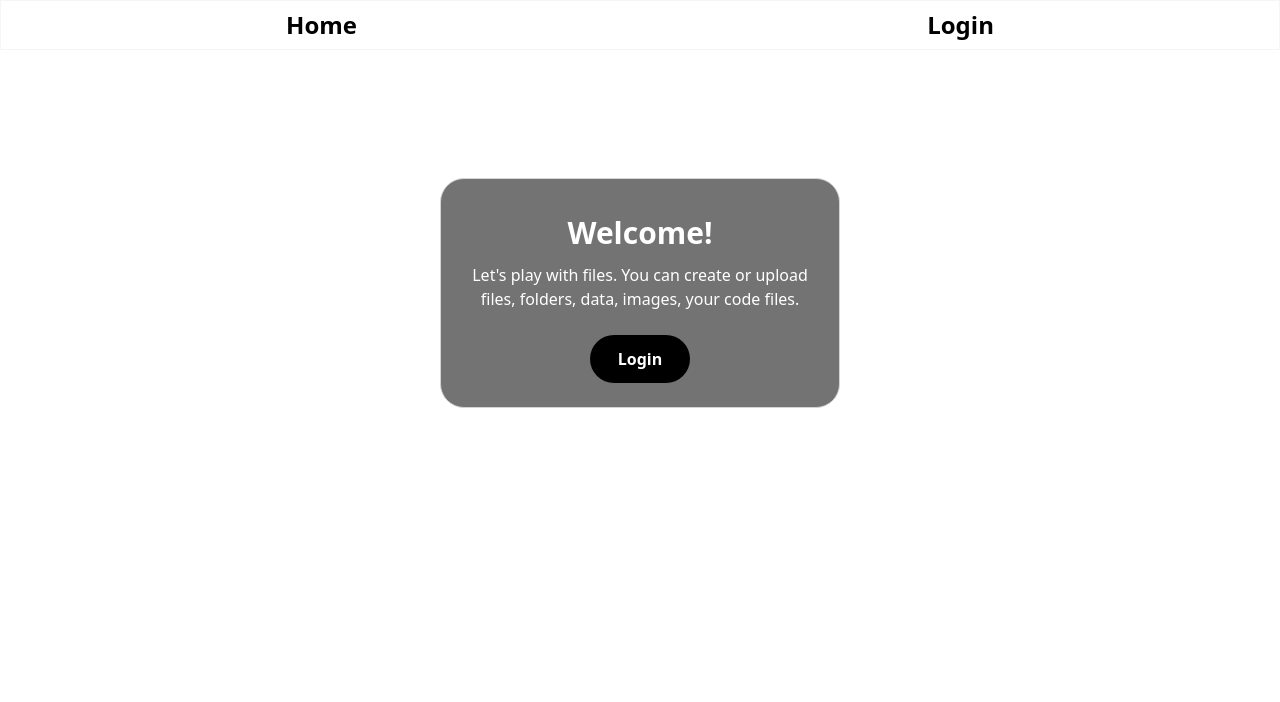
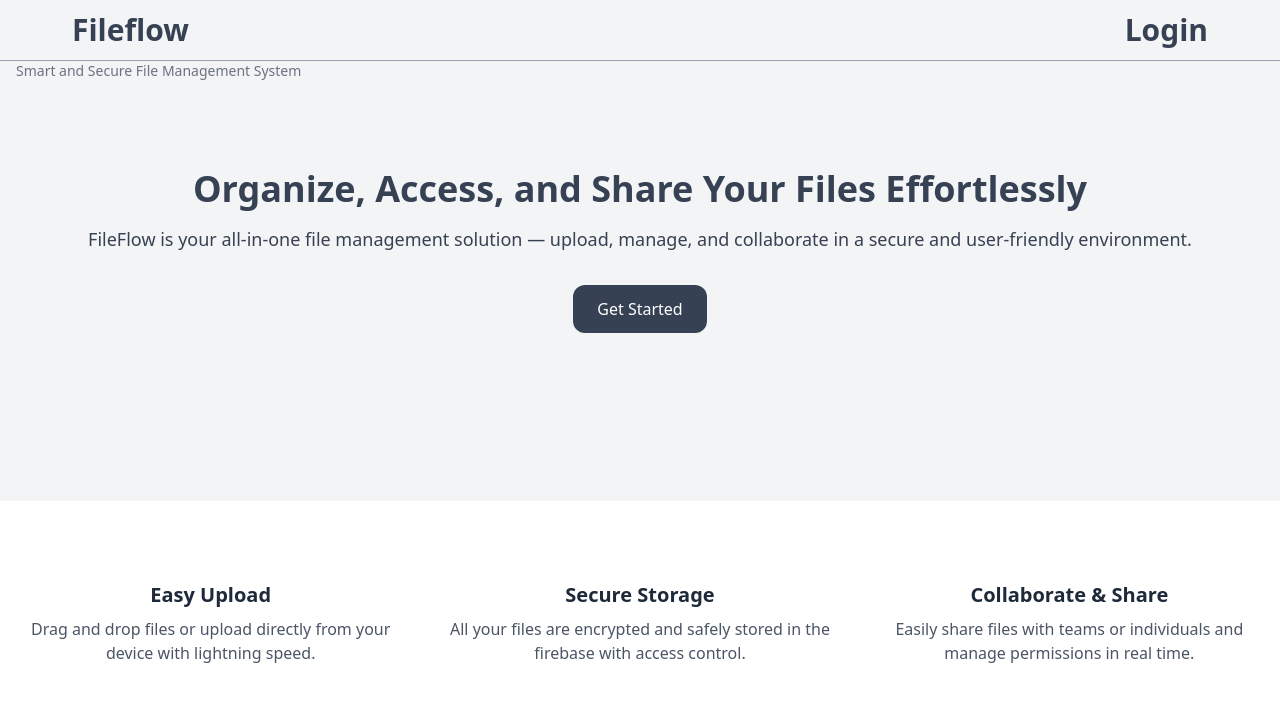
Before and after one commit to aditirawatar/file-management-system, a React (Vite) app: page / in a window 1280 px wide. Shown: the top 702 px of the page. Built offline with nearby package versions, Linux system fonts and the light colour scheme.

Commit message:
Made changes to folder and file creation UI

```diff
--- a/package.json
+++ b/package.json
@@ -28,6 +28,7 @@
     "eslint-plugin-react-hooks": "^5.1.0",
     "eslint-plugin-react-refresh": "^0.4.19",
     "globals": "^15.15.0",
+    "tailwind-scrollbar": "^4.0.2",
     "vite": "^6.2.0"
   }
 }
--- a/src/Pages/Dashboard/DashboardPage.jsx
+++ b/src/Pages/Dashboard/DashboardPage.jsx
@@ -20,6 +20,13 @@ const DashboardPage = () => {
   const [currentFolderId, setCurrentFolderId] = useState(null);
   const [folderStack, setFolderStack] = useState([]);
   const navigate = useNavigate();
+  const [showFolderInput, setShowFolderInput] = useState(false);
+  const [newFolderName, setNewFolderName] = useState('');
+  const [isCreatingFolder, setIsCreatingFolder] = useState(false);
+const [folderName, setFolderName] = useState('');
+const [showFileInput, setShowFileInput] = useState(false);
+const [newFileName, setNewFileName] = useState('');
+
 
   useEffect(() => {
     const auth = getAuth();
@@ -77,26 +84,29 @@ const DashboardPage = () => {
     }
   };
 
+  //create folder ---
   const createFolderHandler = async () => {
-    const name = prompt('Enter folder name:');
-    if (!name || !user) return;
+  if (!newFolderName.trim() || !user) return;
 
   try {
     const userItemsRef = collection(db, 'users', user.uid, 'items');
     const docRef = await addDoc(userItemsRef, {
       type: 'folder',
-        name,
+      name: newFolderName.trim(),
       parentId: currentFolderId || null,
       createdAt: new Date()
     });
 
-      await logActivity('folder', name, { folderId: docRef.id });
+    await logActivity('folder', newFolderName.trim(), { folderId: docRef.id });
+    setNewFolderName('');
+    setShowFolderInput(false);
   } catch (error) {
     console.error("Error creating folder:", error);
     alert("Failed to create folder. Please try again.");
   }
 };
 
+   //Create file --
   const createFile = async () => {
     const name = prompt('Enter file name:');
     if (!name || !user) return;
@@ -273,34 +283,138 @@ const DashboardPage = () => {
   if (showUpload) return <FilePageWrapper />;
 
   return (
-    <div className="min-h-screen w-full bg-blue-900 text-white">
+    <div className="min-h-screen w-full bg-gray-900 text-white">
       <div className="container mx-auto px-8 py-12 flex flex-col items-center">
         <div className="w-full flex justify-between items-center mb-8">
           <h1 className="text-4xl font-bold">📁 My Drive</h1>
           <button
             onClick={handleLogout}
-            className="bg-red-600 hover:bg-red-700 px-4 py-2 rounded text-white font-medium"
+            className="bg-white hover:bg-red-700 hover:text-white hover:cursor-pointer px-4 py-2 rounded text-black font-medium"
           >
             🔒 Logout
           </button>
         </div>
 
+        {/* Create folder */}
+
         <div className="flex justify-center gap-8 mb-6 w-full max-w-4xl">
+         {showFolderInput ? (
+  <div className="flex flex-col items-center gap-2 bg-gray-800 p-4 rounded-xl shadow-md max-w-xs w-full">
+    <input
+      type="text"
+      value={newFolderName}
+      onChange={(e) => setNewFolderName(e.target.value)}
+      placeholder="Enter folder name"
+      className="w-full px-3 py-2 rounded-md bg-gray-100 text-black focus:outline-none focus:ring-2 focus:ring-purple-500"
+    />
+    <div className="flex gap-2">
       <button
-            onClick={createFolderHandler}
-            className="bg-blue-600 hover:bg-blue-700 px-6 py-3 rounded-lg text-lg font-medium flex-1 max-w-xs"
+        onClick={async () => {
+          if (!newFolderName.trim() || !user) return;
+
+          try {
+            const userItemsRef = collection(db, 'users', user.uid, 'items');
+            const docRef = await addDoc(userItemsRef, {
+              type: 'folder',
+              name: newFolderName,
+              parentId: currentFolderId || null,
+              createdAt: new Date()
+            });
+            await logActivity('folder', newFolderName, { folderId: docRef.id });
+
+            // Reset to initial state
+            setShowFolderInput(false);
+            setNewFolderName('');
+          } catch (error) {
+            console.error("Error creating folder:", error);
+            alert("Failed to create folder. Please try again.");
+          }
+        }}
+        className="bg-purple-600 hover:bg-purple-700 text-white px-4 py-2 rounded-md font-semibold"
+      >
+        Create
+      </button>
+      <button
+        onClick={() => {
+          setShowFolderInput(false);
+          setNewFolderName('');
+        }}
+        className="bg-gray-500 hover:bg-gray-600 text-white px-4 py-2 rounded-md font-semibold"
+      >
+        Cancel
+      </button>
+    </div>
+  </div>
+) : (
+  <button
+    onClick={() => setShowFolderInput(true)}
+    className="bg-purple-600 text-white hover:bg-purple-700 hover:text-white hover:cursor-pointer px-6 py-5 rounded-lg text-2xl font-bold flex-1 max-w-xs"
   >
     + New Folder
   </button>
+)}
+
+          {/* create file */}
+          {showFileInput ? (
+  <div className="flex flex-col items-center gap-2 bg-gray-800 p-4 rounded-xl shadow-md max-w-xs w-full">
+    <input
+      type="text"
+      value={newFileName}
+      onChange={(e) => setNewFileName(e.target.value)}
+      placeholder="Enter file name"
+      className="w-full px-3 py-2 rounded-md bg-gray-100 text-black focus:outline-none focus:ring-2 focus:ring-green-500"
+    />
+    <div className="flex gap-2">
       <button
-            onClick={createFile}
-            className="bg-green-600 hover:bg-green-700 px-6 py-3 rounded-lg text-lg font-medium flex-1 max-w-xs"
+        onClick={async () => {
+          if (!newFileName.trim() || !user) return;
+
+          try {
+            const userItemsRef = collection(db, 'users', user.uid, 'items');
+            const docRef = await addDoc(userItemsRef, {
+              type: 'file',
+              name: newFileName,
+              parentId: currentFolderId || null,
+              createdAt: new Date(),
+              content: '' // Optional: default empty content
+            });
+            await logActivity('file', newFileName, { fileId: docRef.id });
+
+            // Reset to original state
+            setShowFileInput(false);
+            setNewFileName('');
+          } catch (error) {
+            console.error("Error creating file:", error);
+            alert("Failed to create file. Please try again.");
+          }
+        }}
+        className="bg-green-600 hover:bg-green-700 text-white px-4 py-2 rounded-md font-semibold"
+      >
+        Create
+      </button>
+      <button
+        onClick={() => {
+          setShowFileInput(false);
+          setNewFileName('');
+        }}
+        className="bg-gray-500 hover:bg-gray-600 text-white px-4 py-2 rounded-md font-semibold"
+      >
+        Cancel
+      </button>
+    </div>
+  </div>
+) : (
+  <button
+    onClick={() => setShowFileInput(true)}
+    className="bg-green-600 hover:bg-green-700 hover:cursor-pointer px-6 py-3 rounded-lg text-2xl font-bold flex-1 max-w-xs"
   >
     + New File
   </button>
+)}
+
           <button
             onClick={openUpload}
-            className="bg-purple-600 hover:bg-purple-700 px-6 py-3 rounded-lg text-lg font-medium flex-1 max-w-xs"
+            className="bg-blue-600 hover:bg-blue-700 hover:cursor-pointer px-6 py-3 rounded-lg text-2xl font-bold flex-1 max-w-xs"
           >
             ⬆️ Upload File
           </button>
--- a/src/Pages/Main.jsx
+++ b/src/Pages/Main.jsx
@@ -3,17 +3,42 @@ import { Link } from "react-router-dom";
 function Main() {
 
   return (
-    <div className="border border-neutral-300 rounded-3xl w-[400px] px-3 py-3 text-center mx-auto my-32 bg-neutral-500">
-      <h1 className="text-3xl font-bold text-white mb-3 mt-6">Welcome!</h1>
-      <p className="text-white mb-6">
-        Let's play with files. You can create or upload files, folders, data, images, your code files.
-      </p>
-     <Link to="/Login"> <button
-        className="bg-black text-white font-semibold px-7 py-3 rounded-4xl border-0 mb-3"
-      >
-        Login
-      </button></Link>
+
+       <div className="min-h-screen bg-gray-100 text-gray-800">
+        <div className="container mx-auto px-4">
+          <p className="text-sm text-gray-500">Smart and Secure File Management System</p>
+        </div>
+
+      <section className="container mx-auto px-4 py-22 text-center">
+        <h2 className="text-4xl text-gray-700 font-bold mb-4">Organize, Access, and Share Your Files Effortlessly</h2>
+        <p className="text-lg text-gray-700 mb-8">
+          FileFlow is your all-in-one file management solution — upload, manage, and collaborate in a secure and user-friendly environment.
+        </p>
+       <Link to="/Login"> <button className="bg-gray-700 text-white px-6 py-3 rounded-xl hover:bg-purple-800 transition">
+          Get Started
+        </button></Link>
+      </section>
+
+      {/* Features */}
+      <section className="bg-white py-20 my-20">
+        <div className="container mx-auto px-4 grid md:grid-cols-3 gap-10 text-center">
+          <div>
+            <h3 className="text-xl font-semibold mb-2">Easy Upload</h3>
+            <p className="text-gray-600">Drag and drop files or upload directly from your device with lightning speed.</p>
+          </div>
+          <div>
+            <h3 className="text-xl font-semibold mb-2">Secure Storage</h3>
+            <p className="text-gray-600">All your files are encrypted and safely stored in the firebase with access control.</p>
+          </div>
+          <div>
+            <h3 className="text-xl font-semibold mb-2">Collaborate & Share</h3>
+            <p className="text-gray-600">Easily share files with teams or individuals and manage permissions in real time.</p>
+          </div>
+        </div>
+      </section>
     </div>
+
+
   );
 }
 
--- a/src/components/Navbar.jsx
+++ b/src/components/Navbar.jsx
@@ -4,9 +4,10 @@ function Navbar()
 {
     return(
         <>
-        <div className="flex justify-around border border-neutral-100 py-2">
-        <Link to="/" className="text-2xl font-bold " >Home</Link>
-        <Link to="/Login" className="text-2xl font-bold " >Login</Link>
+        <div className="flex justify-between   text-gray-700 border-b border-gray-400 bg-gray-100 py-3 px-18 m-0">
+        <Link to="/" className="text-3xl  font-bold " >Fileflow</Link>
+        <Link to="/Login" className="text-3xl font-bold " >Login</Link>
+
 
         </div>
         </>
--- /dev/null
+++ b/tailwind.config.js
@@ -0,0 +1,9 @@
+module.exports = {
+  content: ['./src/**/*.{js,jsx,ts,tsx}'],
+  theme: {
+    extend: {},
+  },
+  plugins: [
+    require('tailwind-scrollbar'),
+  ],
+}
```
Also changed, not shown: src/App.css (added), 1 other file (tests, documents, lock files or other folders). Lines whose indentation alone changed are shown as unchanged.
